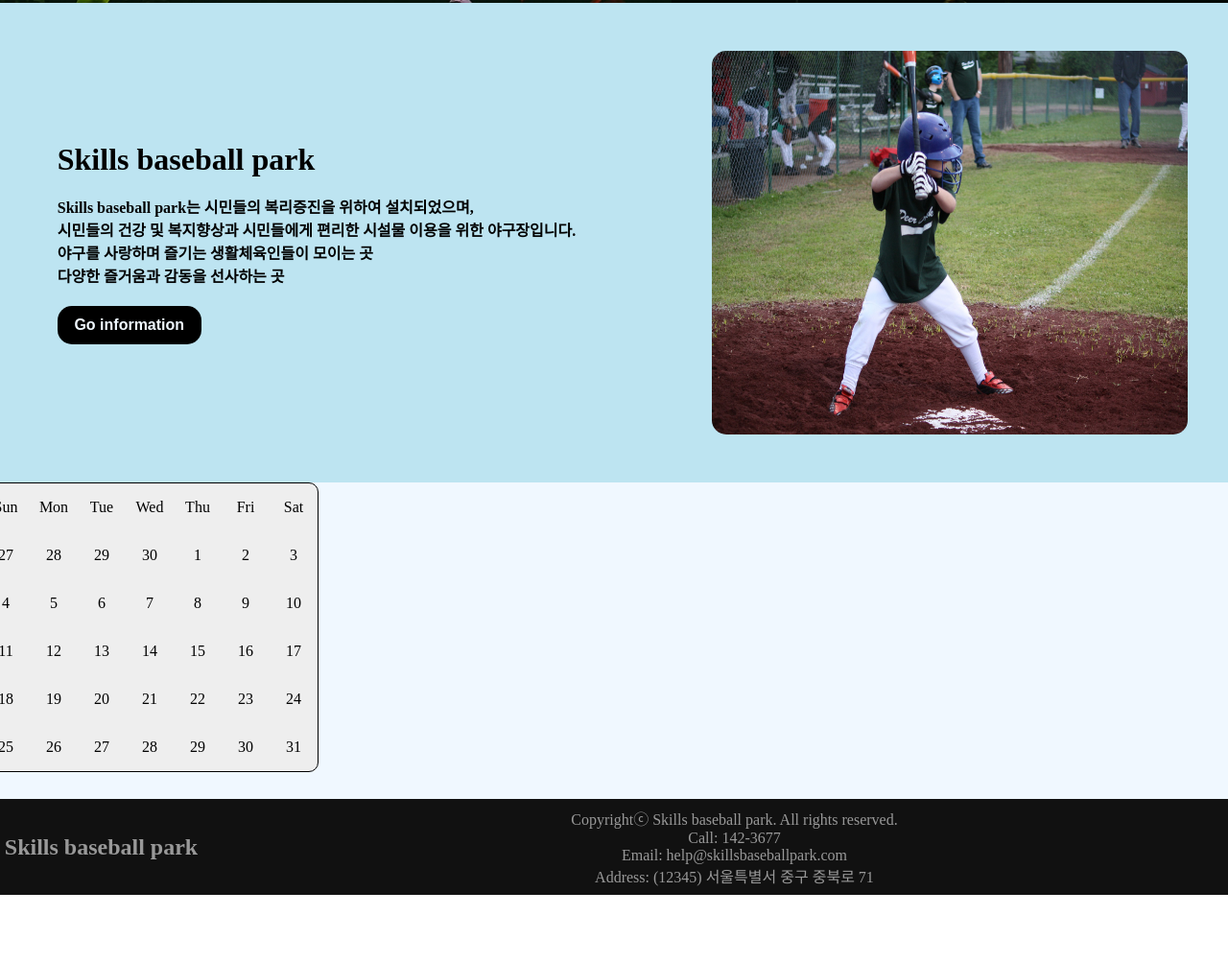
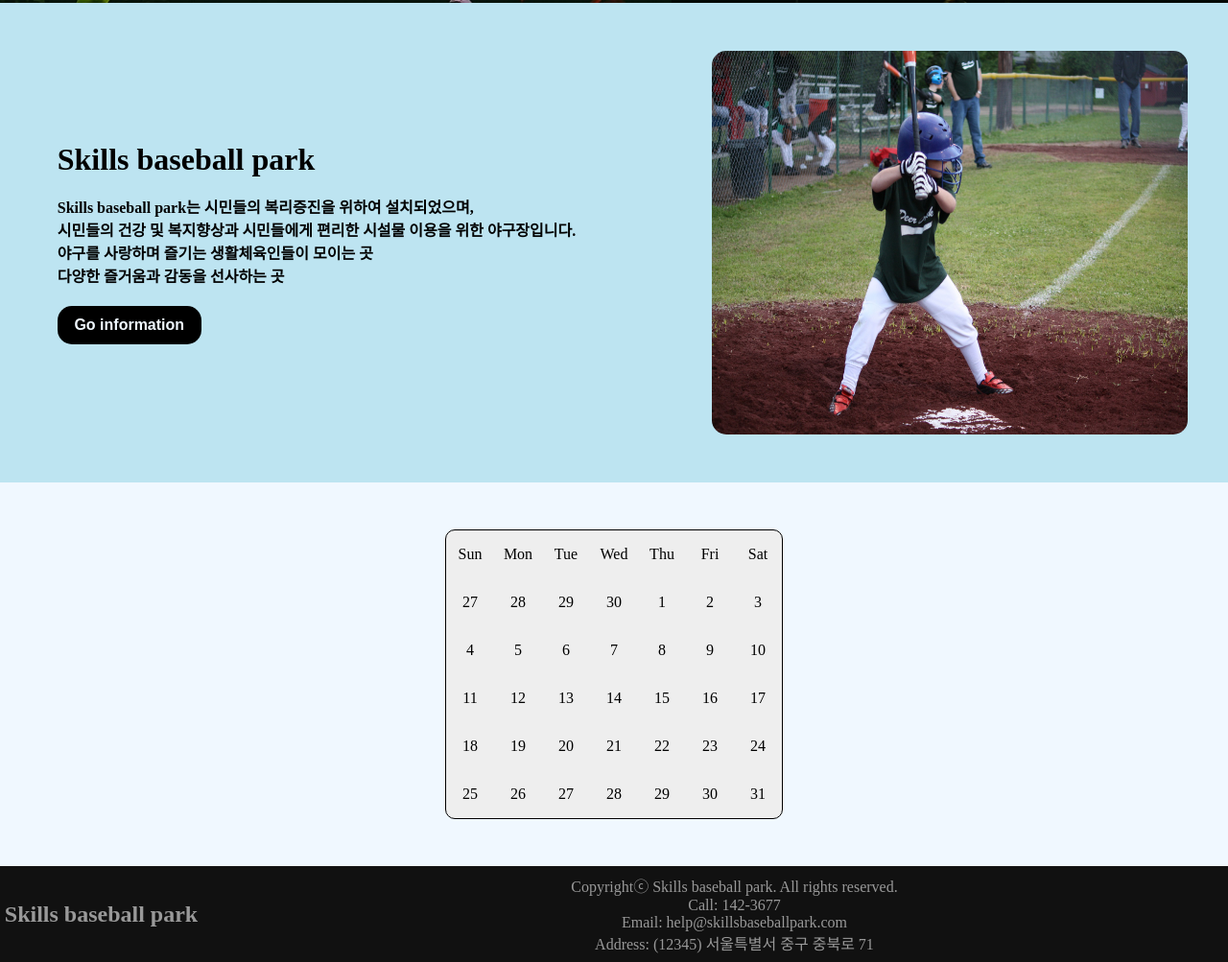
Before and after one commit to TaeWoongYoun/webChallenge, a plain HTML site: page index.html in a window 1280 px wide. Shown: the part 667-1670 px from the top of the page at 96% size. Before the commit the page ends 1600 px from the top, so only its background shows below. Drawn offline with Linux system fonts and the light colour scheme.

Commit message:
docs : Fix code

```diff
--- a/index.html
+++ b/index.html
@@ -139,6 +139,15 @@
                         <li>31</li>
                     </ul>
                 </div>
+                <!--  -->
+                <div class="ranking">
+                    <div class="league">
+
+                    </div>
+                    <div class="accordion">
+
+                    </div>
+                </div>
             </div>
         </main>
     </div>
--- a/style.css
+++ b/style.css
@@ -103,7 +103,6 @@ nav ul li:hover{
 /* 메인 컨텐츠 영역 */
 .back{
     width: 100%;
-    height: 1500px;
     background-color: aliceblue;
     display: flex;
     justify-content: center;
@@ -241,9 +240,9 @@ main{
 }
 
 /* 게임 스케쥴 영역 */
-.calenderArea{
+.contentArea{
     width: 100%;
-    height: 350px;
+    height: 400px;
     display: flex;
     align-items: center;
     justify-content: center;
```
